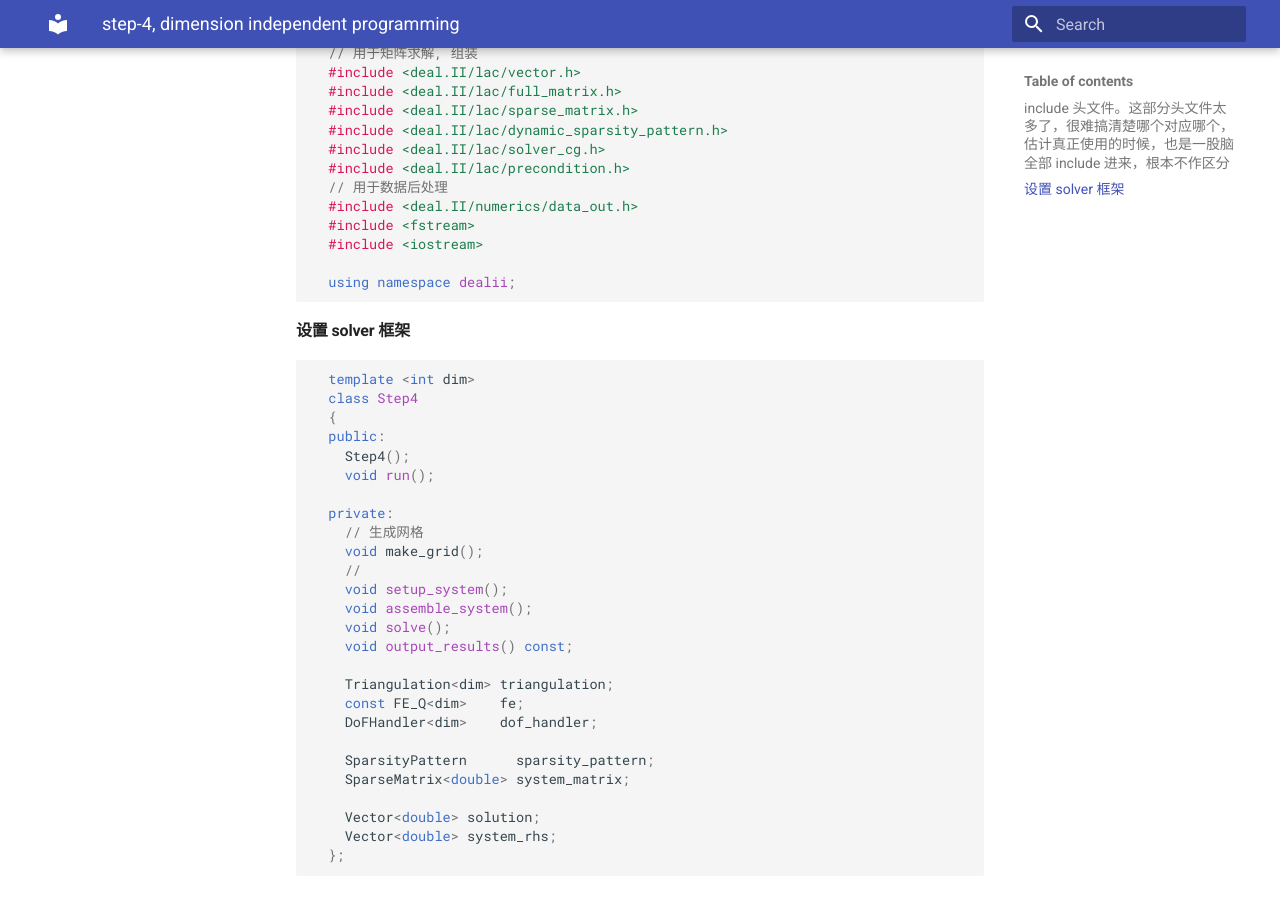
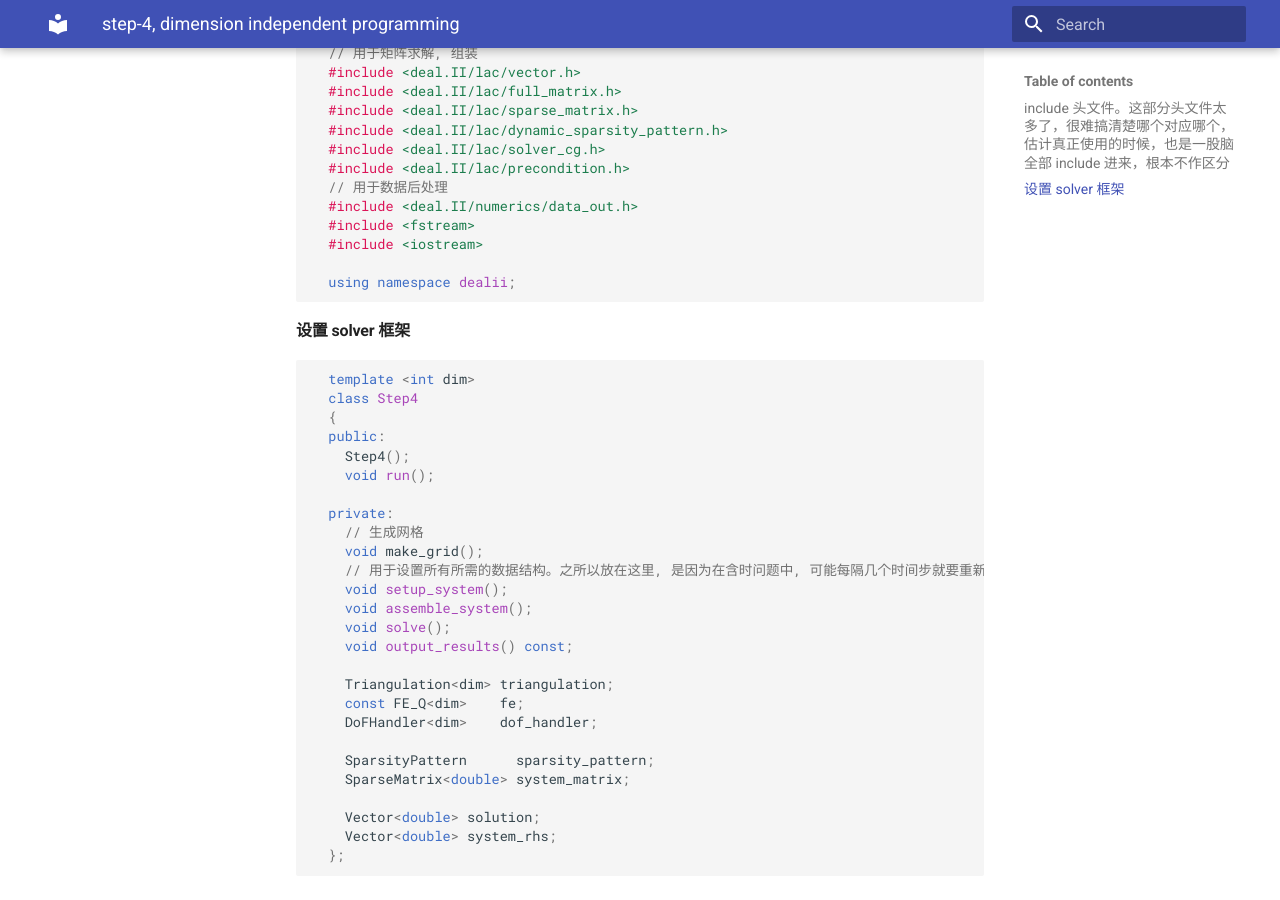
Before and after one commit to ymma98/technotes, an MkDocs documentation site: the page built from docs/FEM/dealii-05_维度无关编程.md, in a window 1280 px wide and 900 px high, scrolled down 1808 px. Built offline with MkDocs 1.6.1 and Material for MkDocs 9.7.7, drawn with Linux system fonts in a browser that asks for light colours; part of the change alters nothing that is shown.

Commit message:
docs/FEM/dealii-05_维度无关编程.md updated from https://stackedit.cn/

```diff
--- a/docs/FEM/dealii-05_维度无关编程.md
+++ b/docs/FEM/dealii-05_维度无关编程.md
@@ -110,7 +110,7 @@ $$
   private:
     // 生成网格
     void make_grid();
-    //
+    // 用于设置所有所需的数据结构。之所以放在这里, 是因为在含时问题中, 可能每隔几个时间步就要重新设置一遍数据结构, 比如
     void setup_system();
     void assemble_system();
     void solve();
@@ -130,6 +130,6 @@ $$
 
 
 <!--stackedit_data:
-eyJoaXN0b3J5IjpbLTM0ODQxNzU0MiwxNzgzOTc4OTc0LDIzOT
-Y5NzQ0MF19
+eyJoaXN0b3J5IjpbLTE5NTc1MzE5MDMsMTc4Mzk3ODk3NCwyMz
+k2OTc0NDBdfQ==
 -->
```
